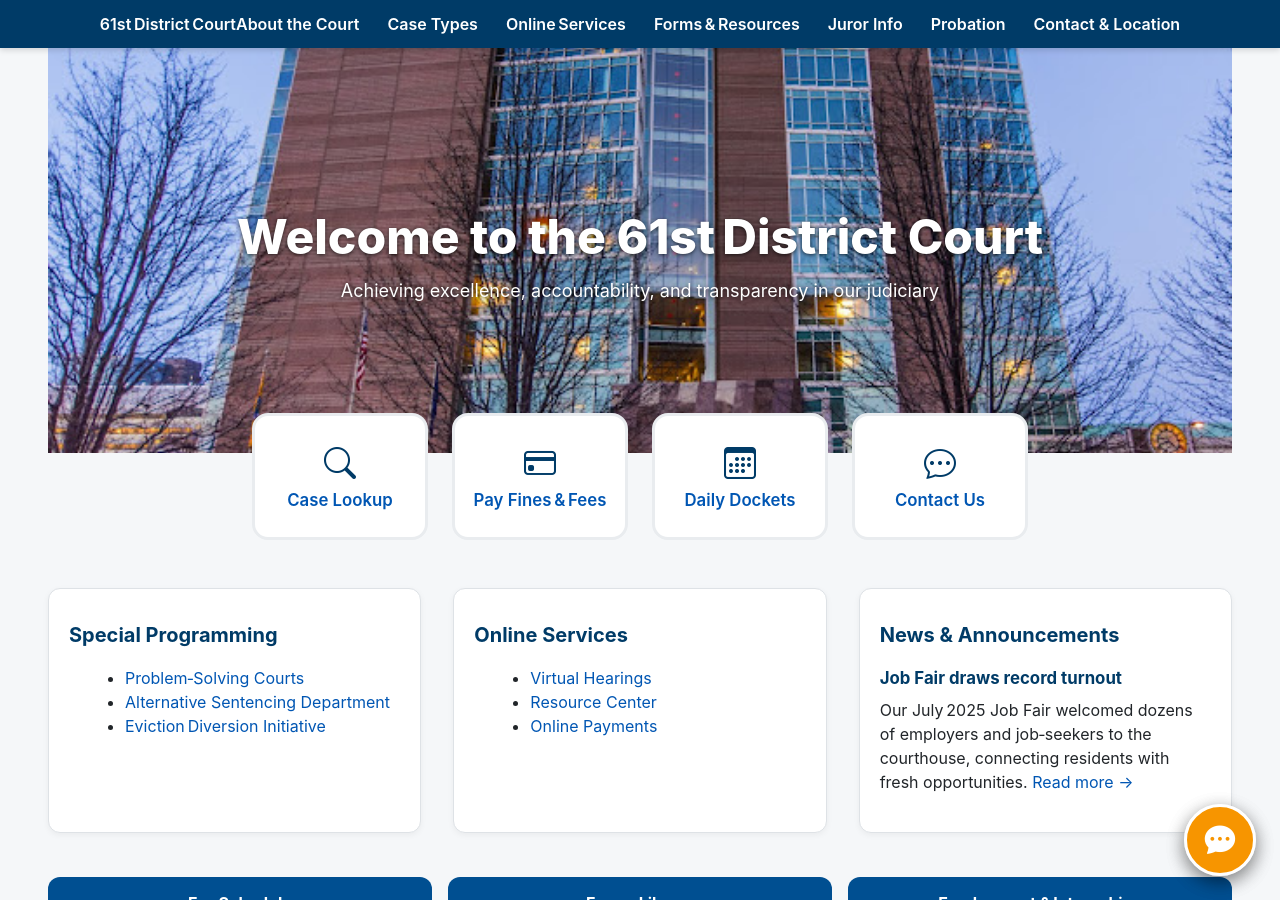
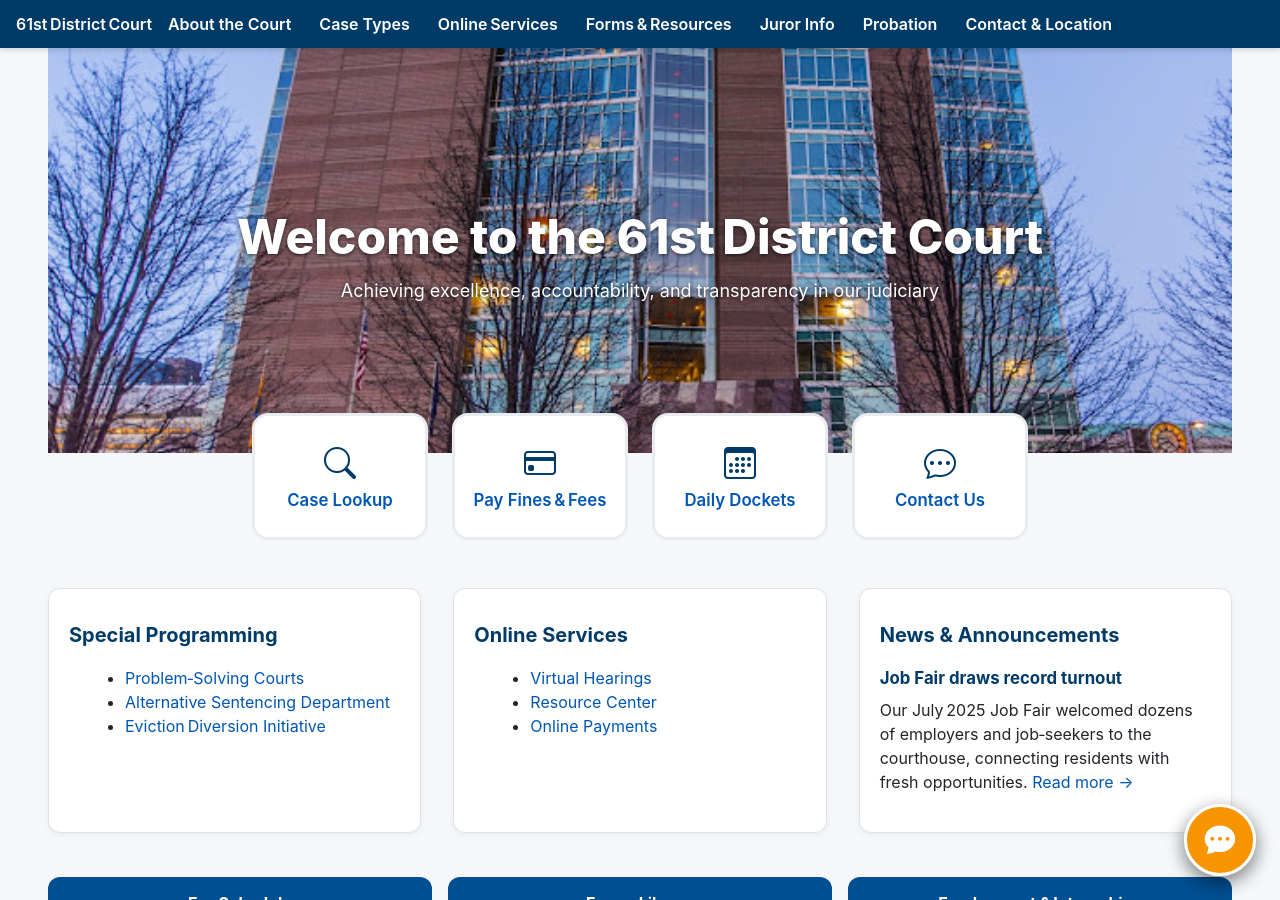
Before and after one commit to DrStern/DanFischer.github.io, a Jekyll site: the page built from index.md, in a window 1280 px wide and 900 px high. Built offline with Jekyll 4.4.1, drawn with Linux system fonts in a browser that asks for light colours.

Commit message:
Update custom.css

```diff
--- a/assets/css/custom.css
+++ b/assets/css/custom.css
@@ -47,6 +47,21 @@ a:hover{color:#003f8c;text-decoration:underline}
 .dropdown a{display:block;padding:.45rem 1.25rem;color:#212529;font-weight:500}
 .dropdown a:hover{background:#f1f3f5}
 .navbar li:hover > .dropdown{display:block}
+
+/* HOME‑LINK IN NAVBAR
+   --------------------------------------------------------------------- */
+.home-link{
+  position:absolute;                     /* keeps menu centered */
+  left:1rem;
+  top:50%;
+  transform:translateY(-50%);
+  color:#fff;
+  font-weight:700;
+  text-decoration:none;
+  white-space:nowrap;
+}
+.home-link:hover{opacity:.85}
+
 
 /* HERO BAND
    --------------------------------------------------------------------- */
```
